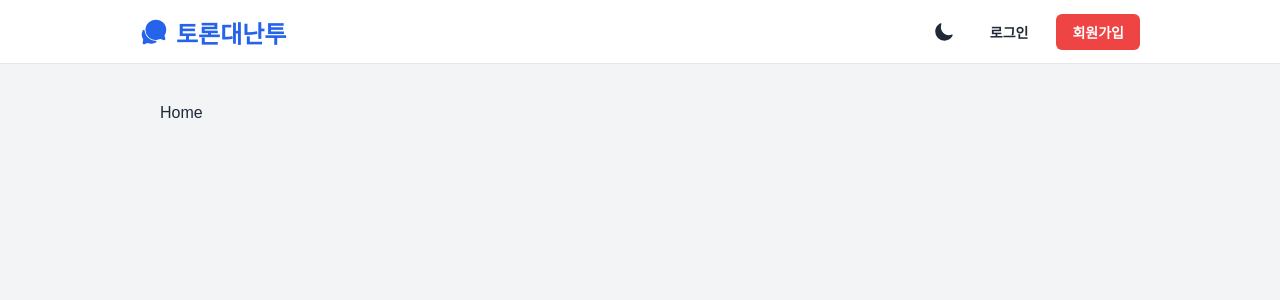
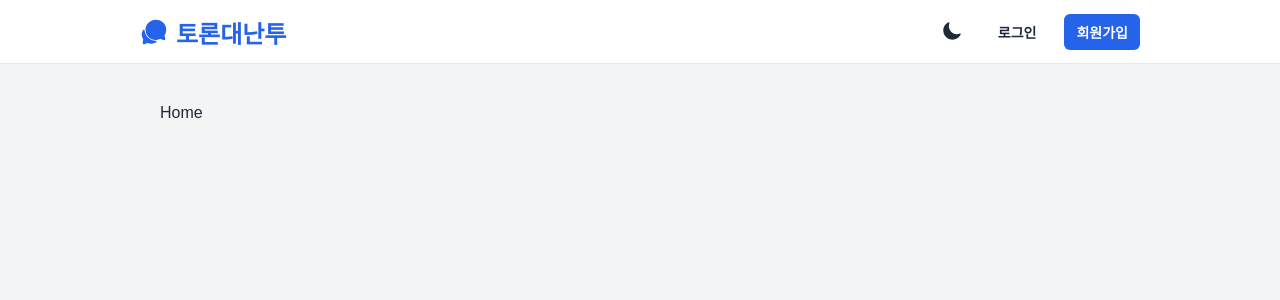
Before and after one commit to drasla/lecture-forum-frontend, a React (Vite) app: page / in a window 1280 px wide. Shown: the top 300 px of the page. Built offline with nearby package versions, Linux system fonts and the light colour scheme.

Commit message:
text, icon, contained 를 아우르는 버튼으로 변경

```diff
--- a/src/components/common/button/Button.tsx
+++ b/src/components/common/button/Button.tsx
@@ -1,29 +1,45 @@
 import styled from "styled-components";
-import type { ReactNode } from "react";
+import type { ButtonHTMLAttributes, ElementType, ReactNode } from "react";
 
 export type ButtonColorType = "primary" | "secondary" | "success" | "error" | "warning" | "info";
+export type ButtonVariantType = "contained" | "text" | "icon";
 
-const StyledButton = styled.button<{ $color: ButtonColorType }>`
+const StyledButton = styled.button<{ $color: ButtonColorType; $variant: ButtonVariantType }>`
     font-size: 14px;
     font-weight: 600;
-    color: #ffffff;
-    background-color: ${props => props.theme.colors[props.$color]};
-    padding: 8px 16px;
-    border-radius: 6px;
+    color: ${props => (props.$variant === "contained" ? "#ffffff" : "inherit")};
+    background-color: ${props =>
+        props.$variant === "contained" ? props.theme.colors[props.$color] : "transparent"};
+    padding: ${props => props.$variant === "icon" ? "8px" : "8px 12px"};
+    border-radius: ${props => (props.$variant === "icon" ? "50%" : "6px")};
     transition: all 0.5s;
 
     &:hover {
         filter: brightness(0.8);
+        background-color: ${props =>
+            props.$variant === "contained" ? undefined : props.theme.colors.background.default};
     }
 `;
 
-type Props = {
+// 우리가 만든 Button 컴포넌트는 button 태그처럼 사용할거야.
+// 그러니까 button 태그가 받을 수 있는 속성을 다 허용해줘   => 상속을 이용 (interface)
+// button 태그의 타입 : ButtonHTMLAttributes<HTMLButtonElement>
+
+// 즉, 우리가 만든 Button 컴포넌트는 button의 확장판이다
+interface Props extends ButtonHTMLAttributes<HTMLButtonElement> {
     children: ReactNode;
     color: ButtonColorType;
+    variant: ButtonVariantType;
+    as?: ElementType,
+    to?: string;
 }
 
-function Button({ children, color }: Props) {
-    return <StyledButton $color={color}>{children}</StyledButton>
+function Button({ children, color, variant, ...props }: Props) {
+    return (
+        <StyledButton $color={color} $variant={variant} {...(props as any)} >
+            {children}
+        </StyledButton>
+    );
 }
 
 export default Button;
--- a/src/components/layout/MainHeader.tsx
+++ b/src/components/layout/MainHeader.tsx
@@ -1,5 +1,5 @@
 import styled from "styled-components";
-import { Link, useNavigate } from "react-router";
+import { Link } from "react-router";
 import { IoChatbubbles, IoMoon } from "react-icons/io5";
 import Button from "../common/button/Button.tsx";
 
@@ -38,36 +38,7 @@ const NavGroup = styled.nav`
     gap: 16px;
 `;
 
-const IconButton = styled.button`
-    display: flex;
-    justify-content: center;
-    align-items: center;
-    padding: 8px;
-    border-radius: 50%;
-    color: ${props => props.theme.colors.text.default};
-    transition: all 0.5s;
-
-    &:hover {
-        background-color: ${props => props.theme.colors.background.default};
-    }
-`;
-
-const TextButton = styled.button`
-    font-size: 14px;
-    font-weight: 600;
-    color: ${props => props.theme.colors.text.default};
-    padding: 8px 12px;
-    border-radius: 6px;
-    transition: all 0.5s;
-
-    &:hover {
-        background-color: ${props => props.theme.colors.background.default};
-    }
-`;
-
 function MainHeader() {
-    const navigate = useNavigate();
-
     return (
         <HeaderContainer>
             <HeaderInner>
@@ -76,11 +47,15 @@ function MainHeader() {
                     <span>토론대난투</span>
                 </Logo>
                 <NavGroup>
-                    <IconButton>
+                    <Button color={"primary"} variant={"icon"} onClick={() => console.log("테마변경")}>
                         <IoMoon size={20} />
-                    </IconButton>
-                    <TextButton as={Link} to={"/auth/login"}>로그인</TextButton>
-                    <Button color={"error"}>회원가입</Button>
+                    </Button>
+                    <Button color={"primary"} variant={"text"} as={Link} to={"/auth/signin"}>
+                        로그인
+                    </Button>
+                    <Button color={"primary"} variant={"contained"} as={Link} to={"/auth/signup"}>
+                        회원가입
+                    </Button>
                 </NavGroup>
             </HeaderInner>
         </HeaderContainer>
```
